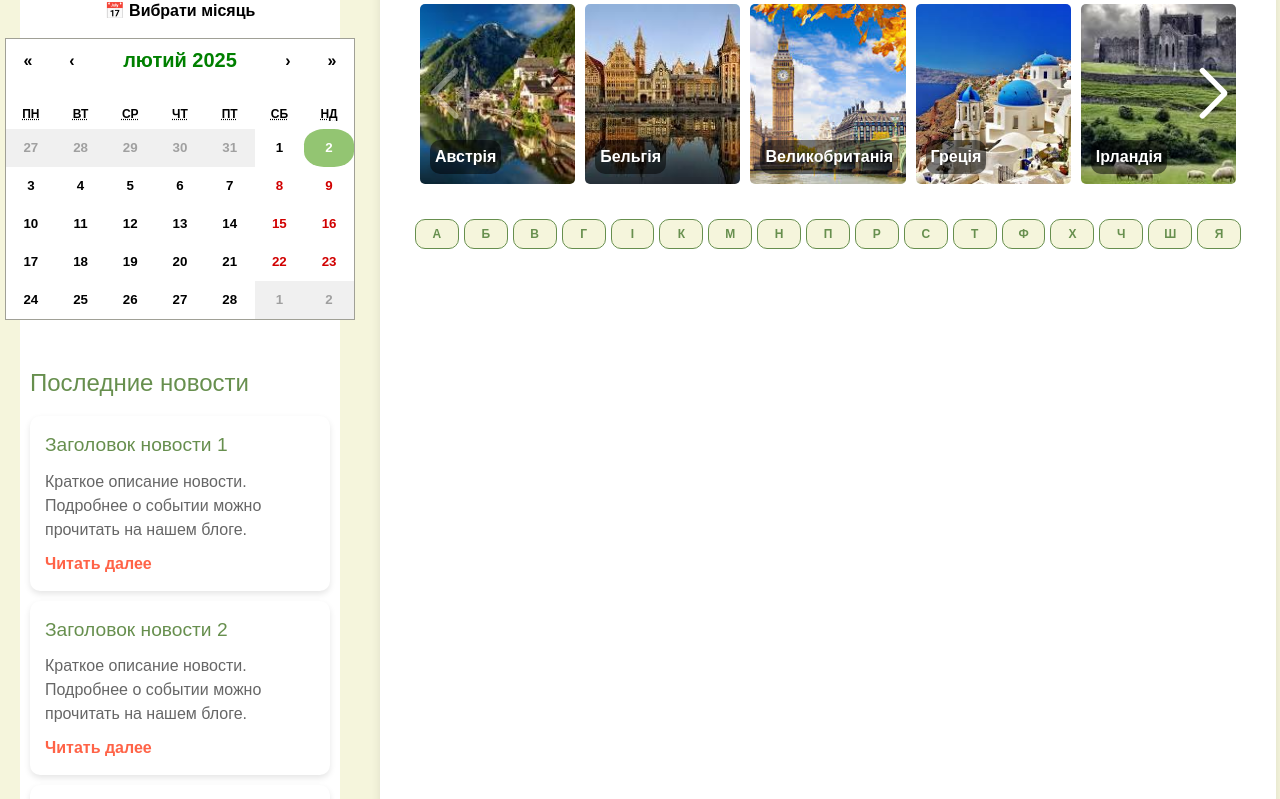
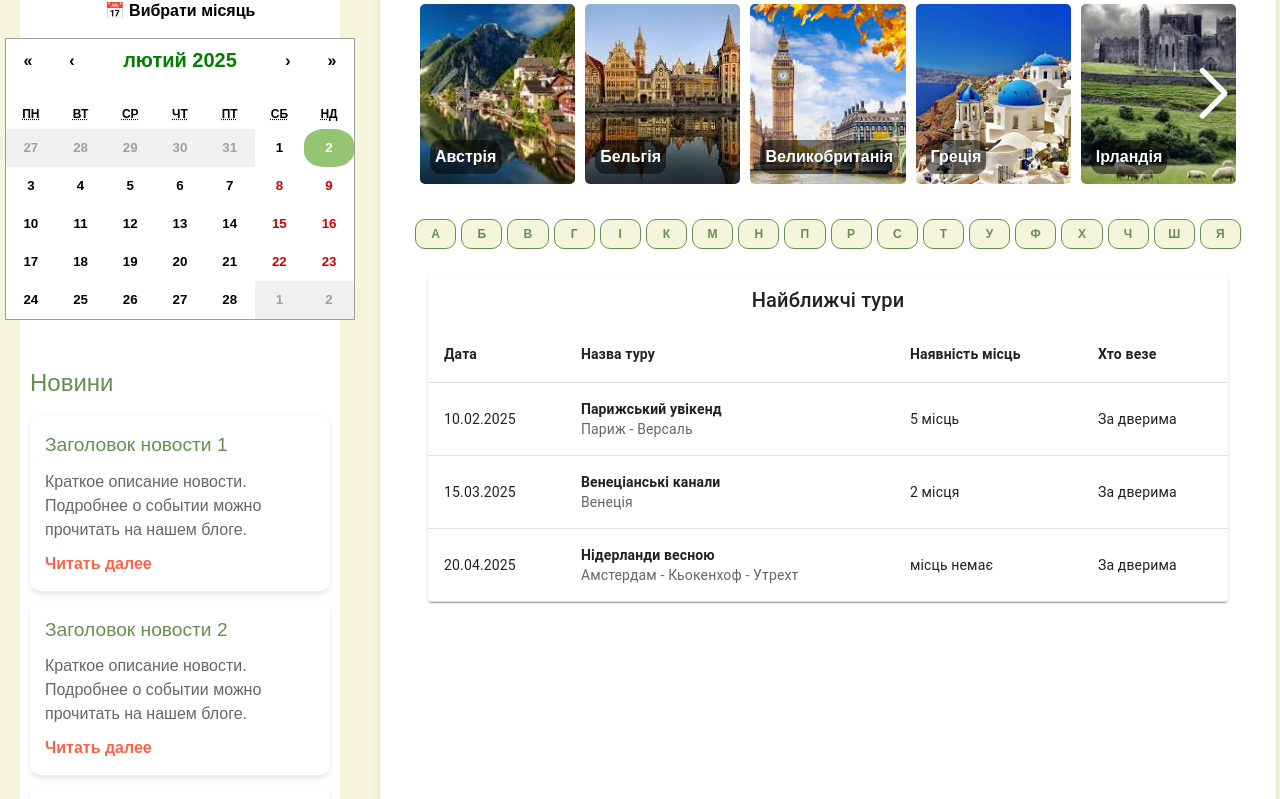
Before and after one commit to artelena1906/Front-ZaDveryma, a Next.js app: page / in a window 1280 px wide. Shown: the part 436-1235 px from the top of the page. Built offline with nearby package versions, Linux system fonts and the light colour scheme.

Commit message:
Сделан блок Найближчі тури

```diff
--- a/package.json
+++ b/package.json
@@ -9,6 +9,9 @@
     "lint": "next lint"
   },
   "dependencies": {
+    "@emotion/react": "^11.14.0",
+    "@emotion/styled": "^11.14.0",
+    "@mui/material": "^6.4.2",
     "date-fns": "^4.1.0",
     "dayjs": "^1.11.13",
     "next": "15.1.5",
--- a/public/MainPageHeader.json
+++ b/public/MainPageHeader.json
@@ -169,6 +169,12 @@
       },
       {
         "id": 15,
+        "name": "Україна",
+        "img": "/img/country/Ukraine.jpg",
+        "alt": "Україна"
+      },
+      {
+        "id": 15,
         "name": "Франція",
         "img": "/img/country/France.jpg",
         "alt": "Франція"
@@ -197,6 +203,29 @@
         "img": "/img/country/Japan.jpg",
         "alt": "Японія"
       }
+    ],
+    "tours": [
+      {
+        "date": "10.02.2025",
+        "name": "Парижський увікенд",
+        "description": "Париж - Версаль",
+        "seats": "5 місць",
+        "provider": "За дверима"
+      },
+      {
+        "date": "15.03.2025",
+        "name": "Венеціанські канали",
+        "description": "Венеція",
+        "seats": "2 місця",
+        "provider": "За дверима"
+      },
+      {
+        "date": "20.04.2025",
+        "name": "Нідерланди весною",
+        "description": "Амстердам - Кьокенхоф - Утрехт",
+        "seats": "місць немає",
+        "provider": "За дверима"
+      }
     ]
   }
 }
--- a/src/app/MainPage/MainPageBody.tsx
+++ b/src/app/MainPage/MainPageBody.tsx
@@ -3,6 +3,7 @@ import styles from "./MainPageHeader.module.css";
 import CalendarComponent from "./MainPageBodyCalendar";
 import News from "./MainPageBodyNews";
 import Country from "./MainPageBodyCountry";
+import Travel from "./MainPageBodyTravel";
 
 
 export default function Body() {
@@ -18,8 +19,8 @@ export default function Body() {
             </div>
             <div className={styles.rightcolumn}>
             <Country />
+            <Travel/>
             </div>
-
         </div>
     );
 }
--- a/src/app/MainPage/MainPageBodyCountry.tsx
+++ b/src/app/MainPage/MainPageBodyCountry.tsx
@@ -1,45 +1,3 @@
-// "use client";
-// import { useState, useEffect } from "react";
-// import Link from "next/link";
-// import styles from "./MainPageHeader.module.css";
-
-// export default function Country() {
-
-//     interface Country {
-//         img: string;
-//         name: string;
-//         alt: string;
-//     }
-
-//     const [country, setCountry] = useState<Country[]>([]);
-
-//     useEffect(() => {
-//         fetch("/MainPageHeader.json")
-//             .then((res) => res.json())
-//             .then((data) => {
-//                 console.log(data);
-//                 setCountry(data.bodyData.country);
-//             })
-//             .catch((error) => console.error("Ошибка загрузки данных:", error));
-//     }, []);
-
-//     return (
-//         <div className={styles.container}>
-//             <h2 className={styles.h2Country}>Країни</h2>
-//             <div className={styles.categorycontainer}>
-//                 {country.map((item, index) => (
-//                     <div className={styles.categoryitem} key={index}>
-//                         <Link prefetch={true} href='/' className={styles.categorylink}>
-//                             <img src={item.img} alt={item.name} className={styles.categoryimage} />
-//                             <div className={styles.categorytext}>{item.name}</div>
-//                         </Link>
-//                     </div>
-//                 ))}
-//             </div>
-//         </div>
-//     )
-// }
-
 "use client";
 import { useState, useEffect, useRef } from "react";
 import Link from "next/link";
@@ -80,7 +38,7 @@ export default function Country() {
         }
     }
         // Украинский алфавит
-        const ukrainianAlphabet = "АБВГІКМНПРСТФХЧШЯ";
+        const ukrainianAlphabet = "АБВГІКМНПРСТУФХЧШЯ";
 
         return (
             <div className={styles.container}>
--- a/src/app/MainPage/MainPageBodyNews.tsx
+++ b/src/app/MainPage/MainPageBodyNews.tsx
@@ -4,7 +4,7 @@ import styles from "./MainPageHeader.module.css";
 export default function News() {
   return (
     <div className={styles.news}>
-                <h3>Последние новости</h3>
+                <h3>Новини</h3>
                 <div className={styles.newsitem}>
                     <h4>Заголовок новости 1</h4>
                     <p>Краткое описание новости. Подробнее о событии можно прочитать на нашем блоге.</p>
--- /dev/null
+++ b/src/app/MainPage/MainPageBodyTravel.tsx
@@ -0,0 +1,61 @@
+"use client";
+import { useEffect, useState } from "react";
+import styles from "./MainPageHeader.module.css";
+import { Table, TableBody, TableCell, TableContainer, TableHead, TableRow, Paper, Typography } from "@mui/material";
+
+export default function Travel() {
+
+    type Tour = {
+        date: string;
+        name: string;
+        description: string;
+        seats: number;
+        provider: string;
+    };
+
+      const [tours, setTours] = useState<Tour[]>([]);
+      const [mounted, setMounted] = useState(false);
+
+
+
+    useEffect(() => {
+        setMounted(true);
+        fetch("/MainPageHeader.json")
+            .then((response) => response.json())
+            .then((data) => setTours(data.bodyData.tours))
+            .catch((error) => console.error("Ошибка загрузки данных:", error));
+    }, []);
+
+    if (!mounted) return null; // Возвращаем `null`, пока компонент не смонтируется
+
+    return (
+        <TableContainer component={Paper} sx={{ maxWidth: 800, margin: "20px auto" }}>
+            <Typography variant="h6" align="center" sx={{ margin: "10px 0" }}>
+                Найближчі тури
+            </Typography>
+            <Table>
+                <TableHead>
+                    <TableRow>
+                        <TableCell><strong>Дата</strong></TableCell>
+                        <TableCell><strong>Назва туру</strong></TableCell>
+                        <TableCell><strong>Наявність місць</strong></TableCell>
+                        <TableCell><strong>Хто везе</strong></TableCell>
+                    </TableRow>
+                </TableHead>
+                <TableBody>
+                    {tours.map((item, index) => (
+                        <TableRow key={index}>
+                            <TableCell>{item.date}</TableCell>
+                            <TableCell>
+                                <strong>{item.name}</strong>
+                                <Typography variant="body2" color="text.secondary">{item.description}</Typography>
+                            </TableCell>
+                            <TableCell>{item.seats}</TableCell>
+                            <TableCell>{item.provider}</TableCell>
+                        </TableRow>
+                    ))}
+                </TableBody>
+            </Table>
+        </TableContainer>
+    );
+}
```
Also changed, not shown: public/img/country/Ukraine.jpg (added), 1 other file (tests, documents, lock files or other folders).
